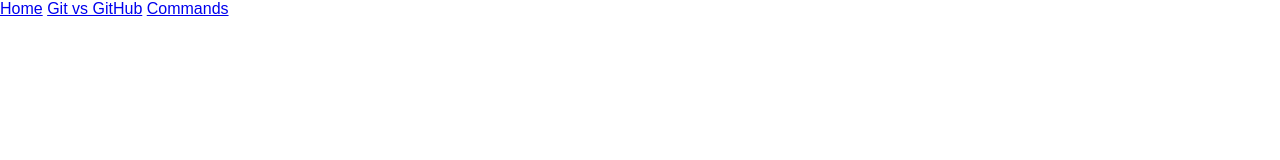
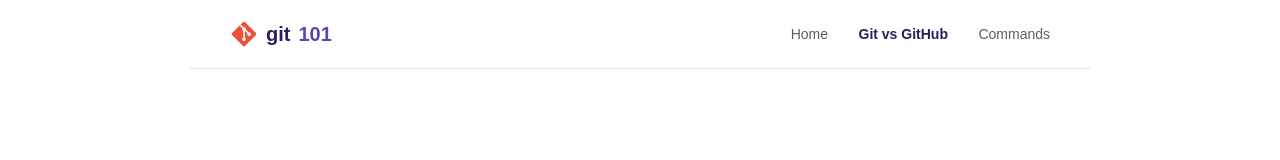
Before and after one commit to Kleyen/git-infographic, a plain HTML site: page git-vs-github.html in a window 1280 px wide. Drawn offline with Linux system fonts and the light colour scheme; files that its build step writes are made by us from their sources.

Commit message:
Add SVG icons for Git and GitHub, and add a script for dark mode(building)

```diff
--- a/css/style.css
+++ b/css/style.css
@@ -40,6 +40,17 @@ body {
 }
 
 .logo {
+  display: flex;
+  align-items: center;
+  gap: 8px;
+}
+
+.logo-img {
+  width: auto;
+  height: 28px;
+}
+
+.logo {
   font-size: 20px;
   font-weight: bold;
   color: var(--color-navy);
--- a/git-vs-github.html
+++ b/git-vs-github.html
@@ -4,16 +4,21 @@
   <meta charset="UTF-8">
   <meta name="viewport" content="width=device-width, initial-scale=1.0">
   <title>Git vs GitHub</title>
-  <link rel="stylesheet" href="style.css">
+  <link rel="stylesheet" href="css/style.css">
+  <script src="scripts/script.js" defer></script>
 </head>
 <body>
-
-  <nav>
-    <a href="index.html">Home</a>
-    <a href="git-vs-github.html">Git vs GitHub</a>
-    <a href="commands.html">Commands</a>
-  </nav>
-
+  <div class="page">
+    <nav class="nav">
+      <a href="index.html" class="logo">
+        <img src="assets/git-svgrepo-com.svg" alt="git logo" class="logo-img"/>
+        git<span>101</span></a>
+      <div class="navlinks">
+        <a href="index.html">Home</a>
+        <a href="git-vs-github.html" class="active">Git vs GitHub</a>
+        <a href="commands.html">Commands</a>
+      </div>
+    </nav>
   <main>
 
   </main>
--- /dev/null
+++ b/scripts/script.js
@@ -0,0 +1 @@
+//For Dark Mode
```
Also changed, not shown: commands.html (+14 -7 lines), index.html (+4 -1 lines), assets/5ae9-547a0d6fadcd899f070aa091e2ef5663-3227595521.jpg (added), assets/git-svgrepo-com.svg (added), assets/github-round-svgrepo-com.svg (added).
